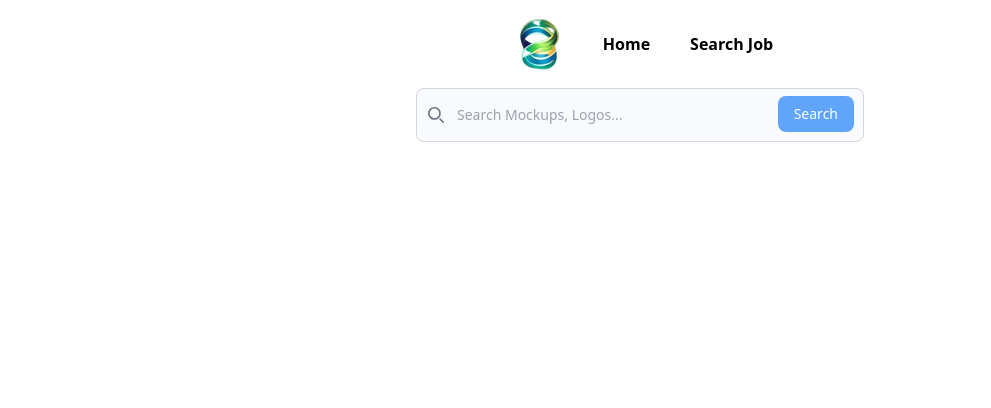
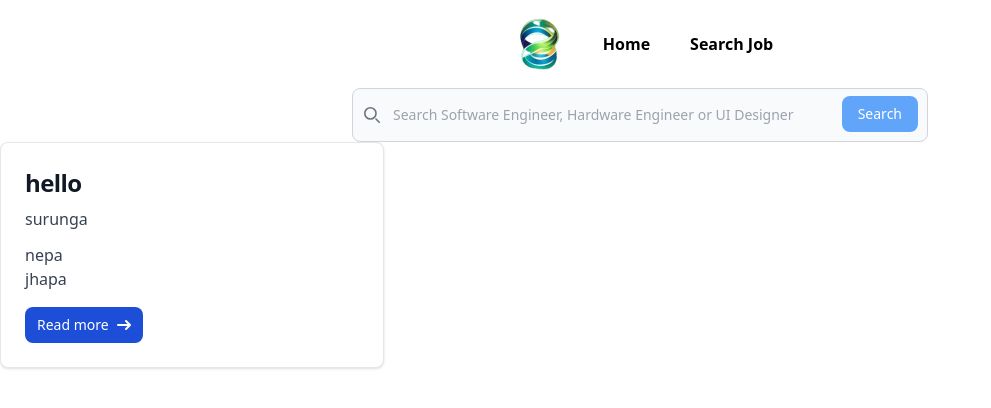
Before and after one commit to PRASUN-SITAULA/careerQuest, a React (Vite) app in the folder frontend/: page /jobs in a window 1280 px wide. Shown: the top 408 px of the page, without its empty margins (0-991 px from the left). Built offline with nearby package versions, Linux system fonts and the light colour scheme.

Commit message:
Filter data according to the user input

```diff
--- a/frontend/src/components/JobCard.jsx
+++ b/frontend/src/components/JobCard.jsx
@@ -3,8 +3,8 @@ export default function JobCard({title, company_name, location, joblink, descrip
         <div className="max-w-sm p-6 bg-white border border-gray-200 rounded-lg shadow dark:bg-gray-800 dark:border-gray-700">
             <h5 className="mb-2 text-2xl font-bold tracking-tight text-gray-900 dark:text-white">{title}</h5>
             <p className="mb-3 font-normal text-gray-700 dark:text-gray-400">{description}</p>
-            <p >{company_name}</p>
-            <p>{location}</p>
+            <p className="font-normal text-gray-700 dark:text-gray-400">{company_name}</p>
+            <p className="mb-4 font-normal text-gray-700 dark:text-gray-400">{location}</p>
             <a href={joblink} className="inline-flex items-center px-3 py-2 text-sm font-medium text-center text-white bg-blue-700 rounded-lg hover:bg-blue-800 focus:ring-4 focus:outline-none focus:ring-blue-300 dark:bg-blue-600 dark:hover:bg-blue-700 dark:focus:ring-blue-800">
                 Read more
                 <svg className="rtl:rotate-180 w-3.5 h-3.5 ms-2" aria-hidden="true" xmlns="http://www.w3.org/2000/svg" fill="none" viewBox="0 0 14 10">
--- a/frontend/src/pages/Search.jsx
+++ b/frontend/src/pages/Search.jsx
@@ -1,30 +1,40 @@
 import axios from "axios"
 import { useState, useEffect } from "react"
+import JobCard from "../components/JobCard"
 
 export default function Search(){
 
     const [jobsData, setJobsData] = useState([])
     const [inputData, setInputData] = useState('')
+    const [filteredJobData, setfilteredJobData] = useState()
+    const [isLoading, setisLoading] = useState(false)
+
+    const fliterData = (inputData) => {
+        inputData = inputData.replace(" ", "+")
+        setfilteredJobData(jobsData[inputData])
+    }
 
     const handleInputChange = (event) => {
         setInputData(event.target.value)
     }
+
     const handleSubmit =  async (e) => {
         e.preventDefault()
         // get the scraped data
         try{
+            setisLoading(true)
             const data = await axios.get("http://127.0.0.1:3000/api/v1/jobs")
             setJobsData(data)
+            setisLoading(false)
+            filteredJobData(jobsData)
         }catch(error){
             console.log(error)
         }
         console.log(inputData)
-
     }
-
     return(
         <div>
-            <form className="max-w-md mx-auto">
+            <form className="max-w-xl mx-auto">
                 <label htmlFor="default-search" className="mb-2 text-sm font-medium text-gray-900 sr-only dark:text-white">Search</label>
                 <div className="relative">
                     <div className="absolute inset-y-0 start-0 flex items-center ps-3 pointer-events-none">
@@ -32,10 +42,14 @@ export default function Search(){
                             <path stroke="currentColor" strokeLinecap="round" strokeLinejoin="round" strokeWidth="2" d="m19 19-4-4m0-7A7 7 0 1 1 1 8a7 7 0 0 1 14 0Z"/>
                         </svg>
                     </div>
-                    <input value={inputData} type="search" onChange={handleInputChange} id="default-search" className="block w-full p-4 ps-10 text-sm text-gray-900 border border-gray-300 rounded-lg bg-gray-50 focus:ring-blue-500 focus:border-blue-500 dark:bg-gray-700 dark:border-gray-600 dark:placeholder-gray-400 dark:text-white dark:focus:ring-blue-500 dark:focus:border-blue-500" placeholder="Search Mockups, Logos..." required />
-                    <button onClick={handleSubmit} className="text-white absolute end-2.5 bottom-2.5 bg-blue-400 hover:bg-blue-800 focus:ring-4 focus:outline-none focus:ring-blue-300 font-medium rounded-lg text-sm px-4 py-2 dark:bg-blue-600 dark:hover:bg-blue-700 dark:focus:ring-blue-800">Search</button>
+                    <input value={inputData} type="search" onChange={handleInputChange} id="default-search" className="block w-full p-4 ps-10 text-sm text-gray-900 border border-gray-300 rounded-lg bg-gray-50 focus:ring-blue-500 focus:border-blue-500 dark:bg-gray-700 dark:border-gray-600 dark:placeholder-gray-400 dark:text-white dark:focus:ring-blue-500 dark:focus:border-blue-500" placeholder="Search Software Engineer, Hardware Engineer or UI Designer" required />
+                    <button onClick={handleSubmit} className="text-white absolute end-2.5 bottom-2.5 bg-blue-400 hover:bg-blue-800 focus:ring-4 focus:outline-none focus:ring-blue-300 font-medium rounded-lg text-sm px-4 py-2 dark:bg-blue-600 dark:hover:bg-blue-700 dark:focus:ring-blue-800">{isLoading? 'Searching': 'Search'}</button>
                 </div>
             </form>
+            <div>
+                <JobCard title="hello" company_name="nepa" location="jhapa" joblink="http" description="surunga"/>
+            </div>
         </div>
+
     )
 }
```
